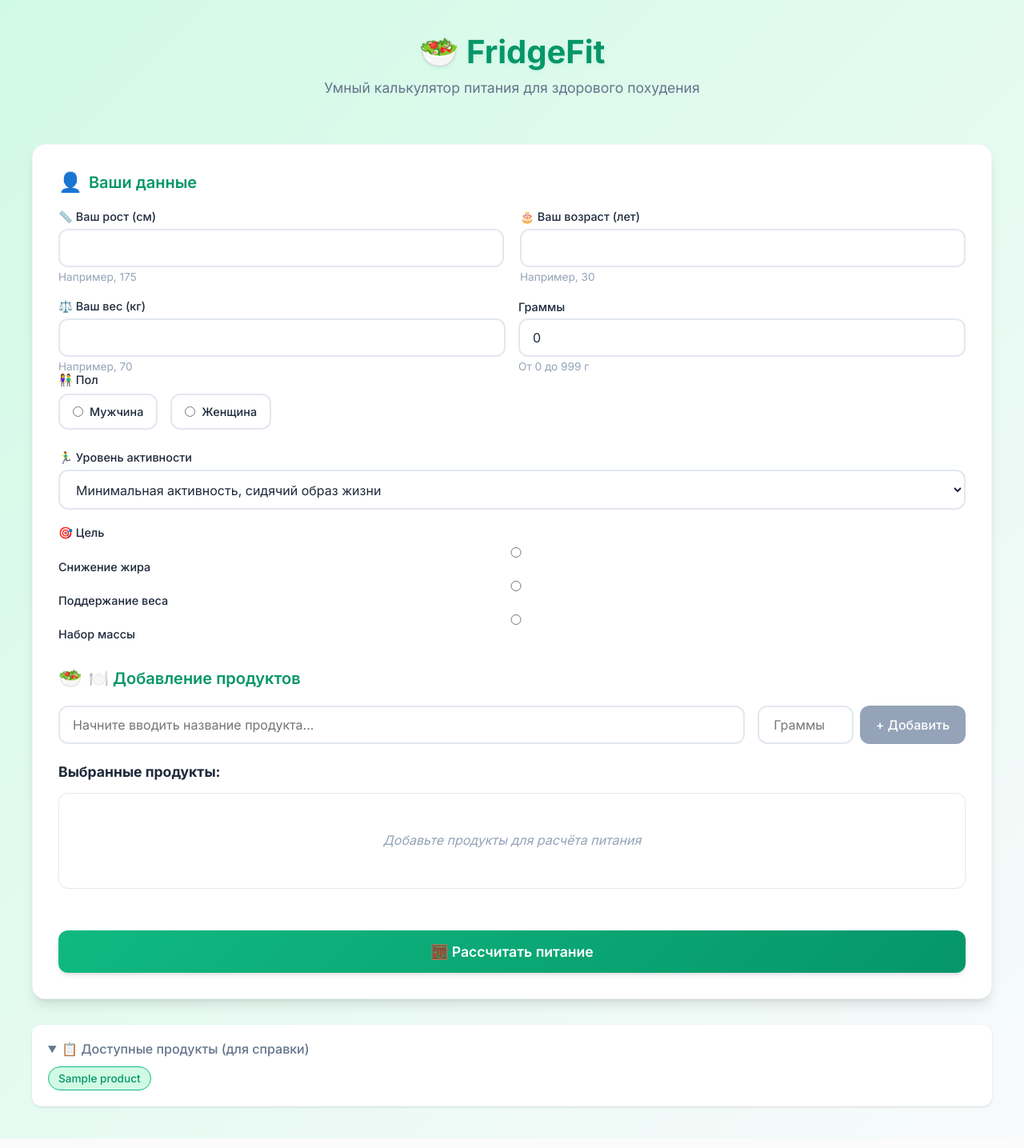
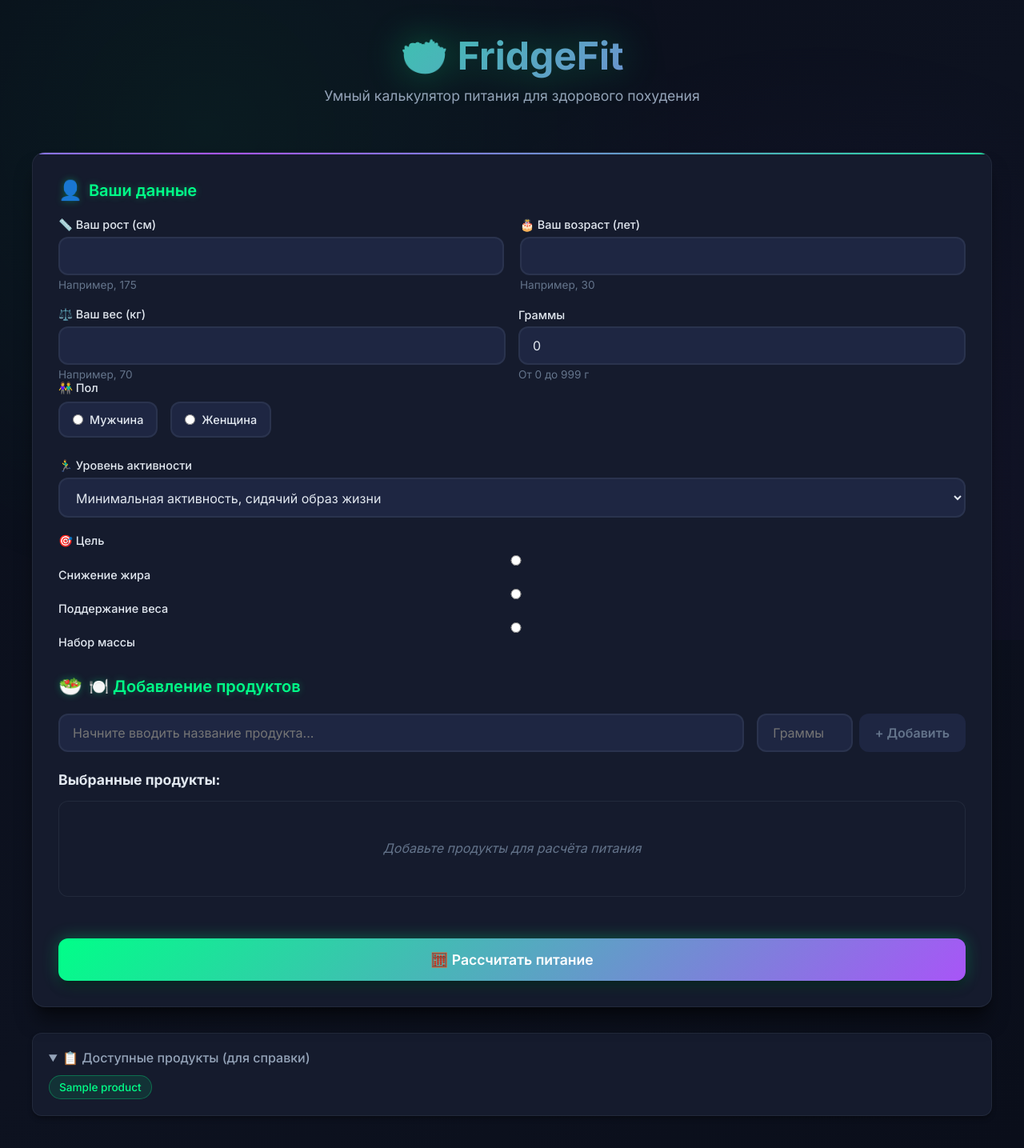
Before and after one commit to BronkstoneBro/FridgeFit, a Django app: page / in a window 1280 px wide, after a click on "📋 Доступные продукты (для справки)". Shown: the whole page at 80% size. Run offline with Django 5.2, Linux system fonts and the light colour scheme; tables that the repository leaves empty hold one stand-in row (values such as "Sample post").

Commit message:
Implement dark theme with neon accents and animations

```diff
--- a/templates/nutrition/calculator.html
+++ b/templates/nutrition/calculator.html
@@ -9,24 +9,39 @@
     <link href="https://fonts.googleapis.com/css2?family=Inter:wght@300;400;500;600;700&display=swap" rel="stylesheet">
     <style>
         :root {
-            --primary-green: #10b981;
-            --primary-green-dark: #059669;
-            --primary-green-light: #d1fae5;
-            --accent-orange: #f59e0b;
-            --accent-orange-light: #fef3c7;
-            --success: #22c55e;
-            --warning: #ef4444;
-            --background: #f8fafc;
-            --surface: #ffffff;
-            --surface-alt: #f1f5f9;
-            --text-primary: #1e293b;
-            --text-secondary: #64748b;
-            --text-muted: #94a3b8;
-            --border: #e2e8f0;
-            --border-light: #f1f5f9;
-            --shadow: 0 1px 3px 0 rgb(0 0 0 / 0.1), 0 1px 2px -1px rgb(0 0 0 / 0.1);
-            --shadow-md: 0 4px 6px -1px rgb(0 0 0 / 0.1), 0 2px 4px -2px rgb(0 0 0 / 0.1);
-            --shadow-lg: 0 10px 15px -3px rgb(0 0 0 / 0.1), 0 4px 6px -4px rgb(0 0 0 / 0.1);
+            /* Темная тема с неоновыми акцентами */
+            --neon-green: #00ff88;
+            --neon-green-dark: #00cc6a;
+            --neon-green-glow: rgba(0, 255, 136, 0.3);
+            --neon-purple: #a855f7;
+            --neon-purple-dark: #8b3fd5;
+            --neon-blue: #3b82f6;
+            --accent-orange: #ff6b35;
+            --accent-pink: #ec4899;
+
+            --success: #00ff88;
+            --warning: #ff6b35;
+            --danger: #ef4444;
+
+            --background: #0a0e1a;
+            --background-alt: #0d1220;
+            --surface: #151b2d;
+            --surface-hover: #1a2137;
+            --surface-alt: #1e2642;
+
+            --text-primary: #e2e8f0;
+            --text-secondary: #94a3b8;
+            --text-muted: #64748b;
+
+            --border: rgba(148, 163, 184, 0.1);
+            --border-light: rgba(148, 163, 184, 0.05);
+            --border-glow: rgba(0, 255, 136, 0.2);
+
+            --shadow: 0 4px 6px -1px rgba(0, 0, 0, 0.3), 0 2px 4px -2px rgba(0, 0, 0, 0.2);
+            --shadow-md: 0 10px 15px -3px rgba(0, 0, 0, 0.4), 0 4px 6px -4px rgba(0, 0, 0, 0.3);
+            --shadow-lg: 0 20px 25px -5px rgba(0, 0, 0, 0.5), 0 8px 10px -6px rgba(0, 0, 0, 0.4);
+            --shadow-glow: 0 0 20px var(--neon-green-glow), 0 0 40px rgba(0, 255, 136, 0.1);
+
             --border-radius: 12px;
             --border-radius-lg: 16px;
         }
@@ -39,9 +54,24 @@
             font-family: 'Inter', system-ui, -apple-system, sans-serif;
             margin: 0;
             padding: 20px;
-            background: linear-gradient(135deg, var(--primary-green-light) 0%, var(--background) 100%);
+            background: linear-gradient(135deg, var(--background) 0%, var(--background-alt) 50%, var(--background) 100%);
             color: var(--text-primary);
             min-height: 100vh;
+            position: relative;
+        }
+
+        body::before {
+            content: '';
+            position: fixed;
+            top: 0;
+            left: 0;
+            width: 100%;
+            height: 100%;
+            background:
+                radial-gradient(circle at 20% 20%, rgba(0, 255, 136, 0.05) 0%, transparent 50%),
+                radial-gradient(circle at 80% 80%, rgba(168, 85, 247, 0.05) 0%, transparent 50%);
+            pointer-events: none;
+            z-index: -1;
         }
 
         .container {
@@ -56,11 +86,21 @@
         }
 
         .header h1 {
-            font-size: 2.5rem;
+            font-size: 3rem;
             font-weight: 700;
-            color: var(--primary-green-dark);
+            background: linear-gradient(135deg, var(--neon-green) 0%, var(--neon-purple) 100%);
+            -webkit-background-clip: text;
+            -webkit-text-fill-color: transparent;
+            background-clip: text;
             margin: 0 0 10px 0;
-            text-shadow: 0 2px 4px rgba(16, 185, 129, 0.1);
+            text-shadow: none;
+            filter: drop-shadow(0 0 20px var(--neon-green-glow));
+            animation: glow 3s ease-in-out infinite alternate;
+        }
+
+        @keyframes glow {
+            0% { filter: drop-shadow(0 0 15px var(--neon-green-glow)); }
+            100% { filter: drop-shadow(0 0 25px var(--neon-green-glow)); }
         }
 
         .header p {
@@ -76,7 +116,26 @@
             box-shadow: var(--shadow-lg);
             padding: 32px;
             margin-bottom: 32px;
-            border: 1px solid var(--border-light);
+            border: 1px solid var(--border);
+            position: relative;
+            overflow: hidden;
+        }
+
+        .form-card::before {
+            content: '';
+            position: absolute;
+            top: 0;
+            left: 0;
+            right: 0;
+            height: 2px;
+            background: linear-gradient(90deg, var(--neon-green) 0%, var(--neon-purple) 50%, var(--neon-green) 100%);
+            background-size: 200% 100%;
+            animation: shimmer 3s linear infinite;
+        }
+
+        @keyframes shimmer {
+            0% { background-position: -200% 0; }
+            100% { background-position: 200% 0; }
         }
 
         .form-section {
@@ -86,11 +145,12 @@
         .form-section h3 {
             font-size: 1.25rem;
             font-weight: 600;
-            color: var(--primary-green-dark);
+            color: var(--neon-green);
             margin: 0 0 20px 0;
             display: flex;
             align-items: center;
             gap: 8px;
+            text-shadow: 0 0 10px var(--neon-green-glow);
         }
 
         .form-section h3::before {
@@ -142,14 +202,15 @@
         input, textarea, select {
             padding: 12px 16px;
             width: 100%;
-            background: var(--surface);
+            background: var(--surface-alt);
             color: var(--text-primary);
         }
 
         input:focus, textarea:focus, select:focus {
             outline: none;
-            border-color: var(--primary-green);
-            box-shadow: 0 0 0 3px rgba(16, 185, 129, 0.1);
+            border-color: var(--neon-green);
+            box-shadow: 0 0 0 3px var(--neon-green-glow), 0 0 20px rgba(0, 255, 136, 0.1);
+            background: var(--surface);
         }
 
         .radio-group {
@@ -166,32 +227,35 @@
             border: 2px solid var(--border);
             border-radius: var(--border-radius);
             cursor: pointer;
-            transition: all 0.2s ease;
-            background: var(--surface);
+            transition: all 0.3s ease;
+            background: var(--surface-alt);
         }
 
         .radio-option:hover {
-            border-color: var(--primary-green-light);
-            background: var(--primary-green-light);
+            border-color: var(--neon-green);
+            background: var(--surface-hover);
+            transform: translateY(-1px);
         }
 
         .radio-option input[type="radio"] {
             margin: 0;
             width: auto;
+            accent-color: var(--neon-green);
         }
 
         .radio-option input[type="radio"]:checked + span {
             font-weight: 600;
-            color: var(--primary-green-dark);
+            color: var(--neon-green);
         }
 
         .radio-option:has(input[type="radio"]:checked) {
-            border-color: var(--primary-green);
-            background: var(--primary-green-light);
+            border-color: var(--neon-green);
+            background: var(--surface-hover);
+            box-shadow: 0 0 15px var(--neon-green-glow), inset 0 0 10px rgba(0, 255, 136, 0.1);
         }
 
         .submit-btn {
-            background: linear-gradient(135deg, var(--primary-green) 0%, var(--primary-green-dark) 100%);
+            background: linear-gradient(135deg, var(--neon-green) 0%, var(--neon-purple) 100%);
             color: white;
             border: none;
             padding: 16px 32px;
@@ -200,17 +264,37 @@
             cursor: pointer;
             width: 100%;
             margin-top: 20px;
-            box-shadow: var(--shadow-md);
-            transition: all 0.2s ease;
+            box-shadow: var(--shadow-md), 0 0 20px var(--neon-green-glow);
+            transition: all 0.3s ease;
+            position: relative;
+            overflow: hidden;
+        }
+
+        .submit-btn::before {
+            content: '';
+            position: absolute;
+            top: 50%;
+            left: 50%;
+            width: 0;
+            height: 0;
+            border-radius: 50%;
+            background: rgba(255, 255, 255, 0.3);
+            transform: translate(-50%, -50%);
+            transition: width 0.6s ease, height 0.6s ease;
+        }
+
+        .submit-btn:hover::before {
+            width: 300px;
+            height: 300px;
         }
 
         .submit-btn:hover {
-            transform: translateY(-2px);
-            box-shadow: var(--shadow-lg);
+            transform: translateY(-3px);
+            box-shadow: var(--shadow-lg), 0 0 30px var(--neon-green-glow);
         }
 
         .submit-btn:active {
-            transform: translateY(0);
+            transform: translateY(-1px);
         }
 
         .muted {
@@ -236,6 +320,7 @@
             box-shadow: var(--shadow);
             padding: 20px;
             margin-bottom: 20px;
+            border: 1px solid var(--border);
         }
 
         .available-products summary {
@@ -253,13 +343,19 @@
         }
 
         .chip {
-            background: var(--primary-green-light);
-            color: var(--primary-green-dark);
-            border: 1px solid var(--primary-green);
+            background: rgba(0, 255, 136, 0.1);
+            color: var(--neon-green);
+            border: 1px solid rgba(0, 255, 136, 0.3);
             border-radius: 20px;
             padding: 6px 12px;
             font-size: 0.85rem;
             font-weight: 500;
+            transition: all 0.2s ease;
+        }
+
+        .chip:hover {
+            background: rgba(0, 255, 136, 0.2);
+            box-shadow: 0 0 10px var(--neon-green-glow);
         }
 
         /* Results Section Styles */
@@ -406,14 +533,15 @@
             border: 2px solid var(--border);
             border-radius: var(--border-radius);
             font-size: 1rem;
-            transition: border-color 0.2s ease;
-            background: var(--surface);
+            transition: all 0.3s ease;
+            background: var(--surface-alt);
         }
 
         #product-search:focus {
             outline: none;
-            border-color: var(--primary-green);
-            box-shadow: 0 0 0 3px rgba(16, 185, 129, 0.1);
+            border-color: var(--neon-green);
+            box-shadow: 0 0 0 3px var(--neon-green-glow), 0 0 20px rgba(0, 255, 136, 0.1);
+            background: var(--surface);
         }
 
         .search-results {
@@ -478,29 +606,33 @@
 
         #portion-weight:focus {
             outline: none;
-            border-color: var(--primary-green);
+            border-color: var(--neon-green);
+            box-shadow: 0 0 0 3px var(--neon-green-glow);
         }
 
         #add-product-btn {
             padding: 12px 20px;
-            background: var(--primary-green);
+            background: linear-gradient(135deg, var(--neon-green) 0%, var(--neon-blue) 100%);
             color: white;
             border: none;
             border-radius: var(--border-radius);
-            font-weight: 500;
+            font-weight: 600;
             cursor: pointer;
-            transition: all 0.2s ease;
+            transition: all 0.3s ease;
             white-space: nowrap;
+            box-shadow: 0 0 15px var(--neon-green-glow);
         }
 
         #add-product-btn:hover:not(:disabled) {
-            background: var(--primary-green-dark);
-            transform: translateY(-1px);
+            transform: translateY(-2px);
+            box-shadow: 0 0 25px var(--neon-green-glow);
         }
 
         #add-product-btn:disabled {
-            background: var(--text-muted);
+            background: var(--surface-alt);
+            color: var(--text-muted);
             cursor: not-allowed;
+            box-shadow: none;
         }
 
         .selected-products h4 {
```
Also changed, not shown: other parts of templates/nutrition/calculator.html (+91 -33 lines), 1 other file.
